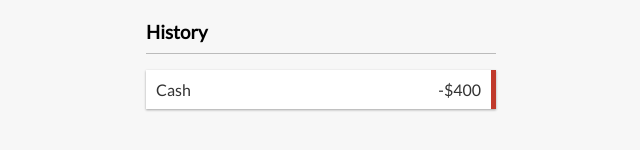
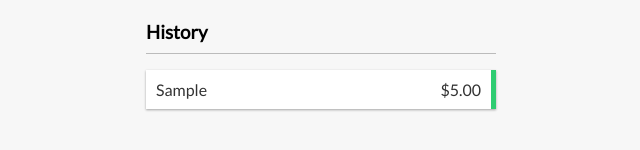
Before and after one commit to BiskremMuhammad/expense-tracker-redux, a React (Create React App) app: page / in a window 1280 px wide. Both pictures are taken after typing "Sample", "5" into the empty fields and a click on the button "Add transaction". Shown: the part 311-461 px from the top of the page, without its empty margins (319-959 px from the left). Built offline with nearby package versions, Linux system fonts and the light colour scheme.

Commit message:
transactions history component

```diff
--- a/src/components/transactions.tsx
+++ b/src/components/transactions.tsx
@@ -1,14 +1,43 @@
-import React from "react";
+import React, { Dispatch } from "react";
+import { useDispatch, useSelector } from "react-redux";
+import { Actions, ActionTypes } from "../redux/actions";
+import { GlobalStore, store } from "../redux/store";
+import { Expense } from "../types/types";
 
 export const Transactions = () => {
+  const expenses: Expense[] = useSelector<GlobalStore, Expense[]>(
+    (store: GlobalStore) => store.expenses.expenses
+  );
+  const dispatch = useDispatch<Dispatch<Actions>>();
+
+  const deleteExpense = (
+    e: React.MouseEvent<HTMLButtonElement, MouseEvent>,
+    expenseId: string
+  ) => {
+    e.preventDefault();
+    dispatch({
+      type: ActionTypes.DELETE_EXPENSE,
+      payload: expenseId,
+    });
+  };
   return (
     <>
       <h3>History</h3>
       <ul id="list" className="list">
-        <li className="minus">
-          Cash <span>-$400</span>
-          <button className="delete-btn">x</button>
-        </li>
+        {expenses.map((exp: Expense, i: number) => (
+          <li className={exp.amount > 0 ? "plus" : "minus"}>
+            {exp.description}{" "}
+            <span>
+              {exp.amount < 0 ? "-" : ""}${Math.abs(exp.amount).toFixed(2)}
+            </span>
+            <button
+              className="delete-btn"
+              onClick={(e) => deleteExpense(e, exp.id)}
+            >
+              x
+            </button>
+          </li>
+        ))}
       </ul>
     </>
   );
```
